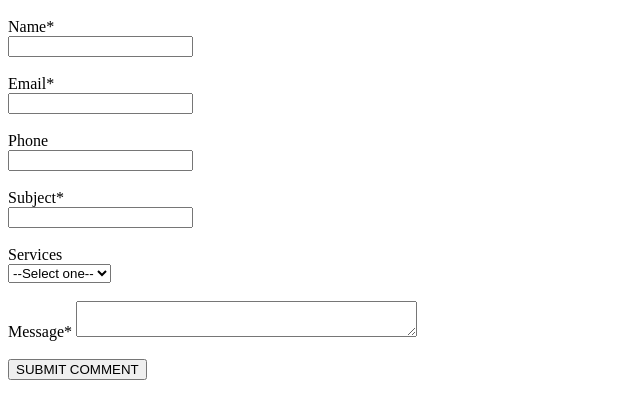
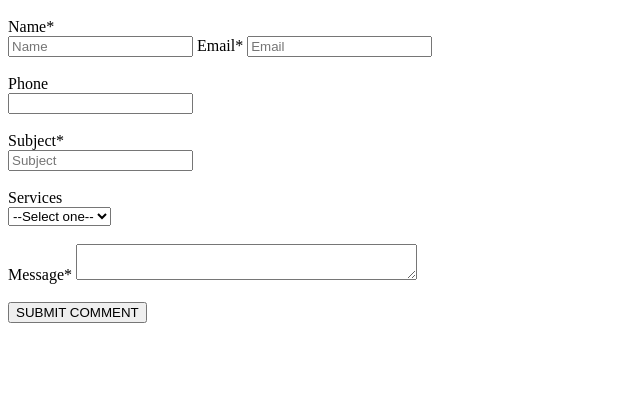
Before and after one commit to Ramsykam7/full-stack, a plain HTML site: page Ass-1/mail.html in a window 1280 px wide. Shown: the part 48-466 px from the top of the page, without its empty margins (0-640 px from the left). Drawn offline with Linux system fonts and the light colour scheme.

Commit message:
practice

```diff
--- a/Ass-1/mail.html
+++ b/Ass-1/mail.html
@@ -6,13 +6,13 @@
             <h1>Send us an Email</h1>
     <form>
         <label>Name* </label> <br/>
-        <input type="text" required /> <br /><br />
-        <label>Email*</label> <br />
-        <input type="email" required> <br /><br />
+        <input type="text" required placeholder="Name"/>
+        <label>Email*</label>
+        <input type="email" required placeholder="Email"> <br /><br />
         <label>Phone</label> <br />
         <input type="tel"> <br /><br />
         <label>Subject*</label><br/>
-        <input type="text" required><br /><br />
+        <input type="text" required placeholder="Subject"><br /><br />
         <label>Services</label> <br />
         <select>
             <option>--Select one--</option>
```
Also changed, not shown: bootstrap/index.html (added, +14 -0 lines).
